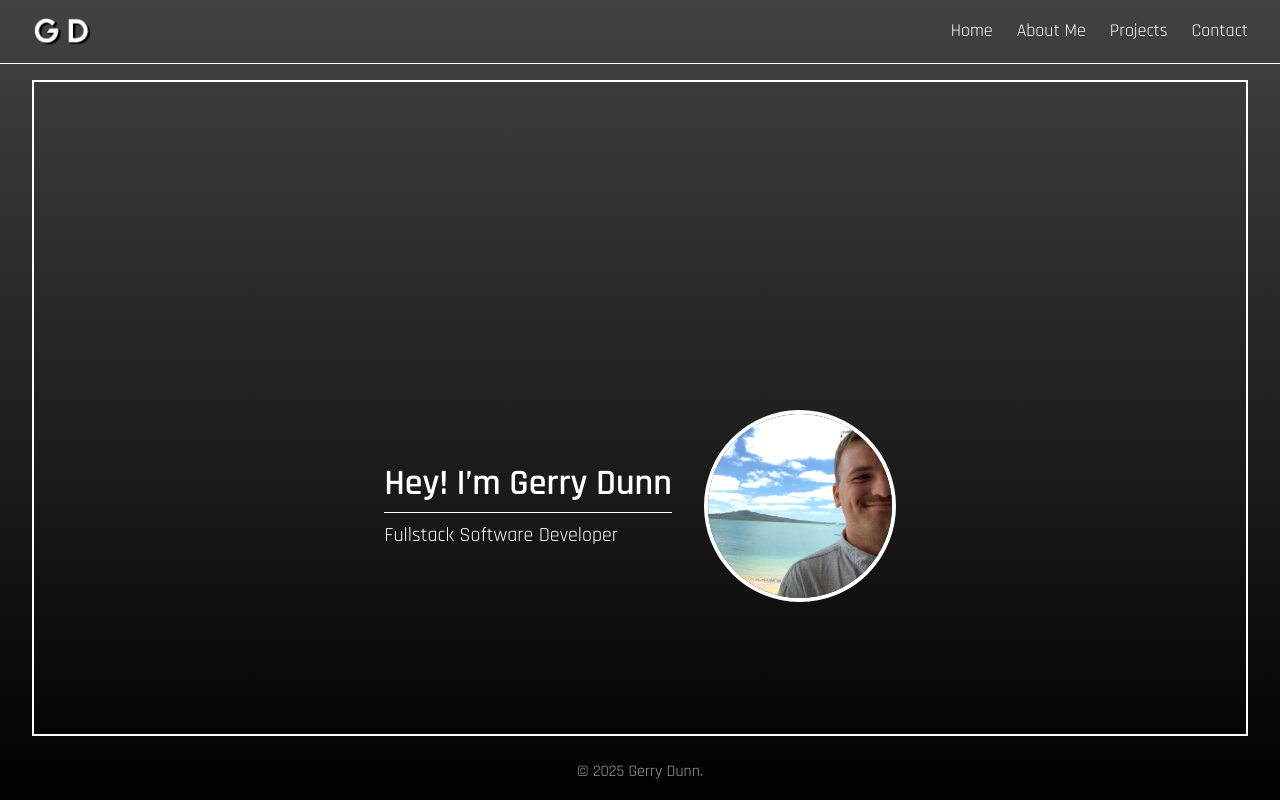
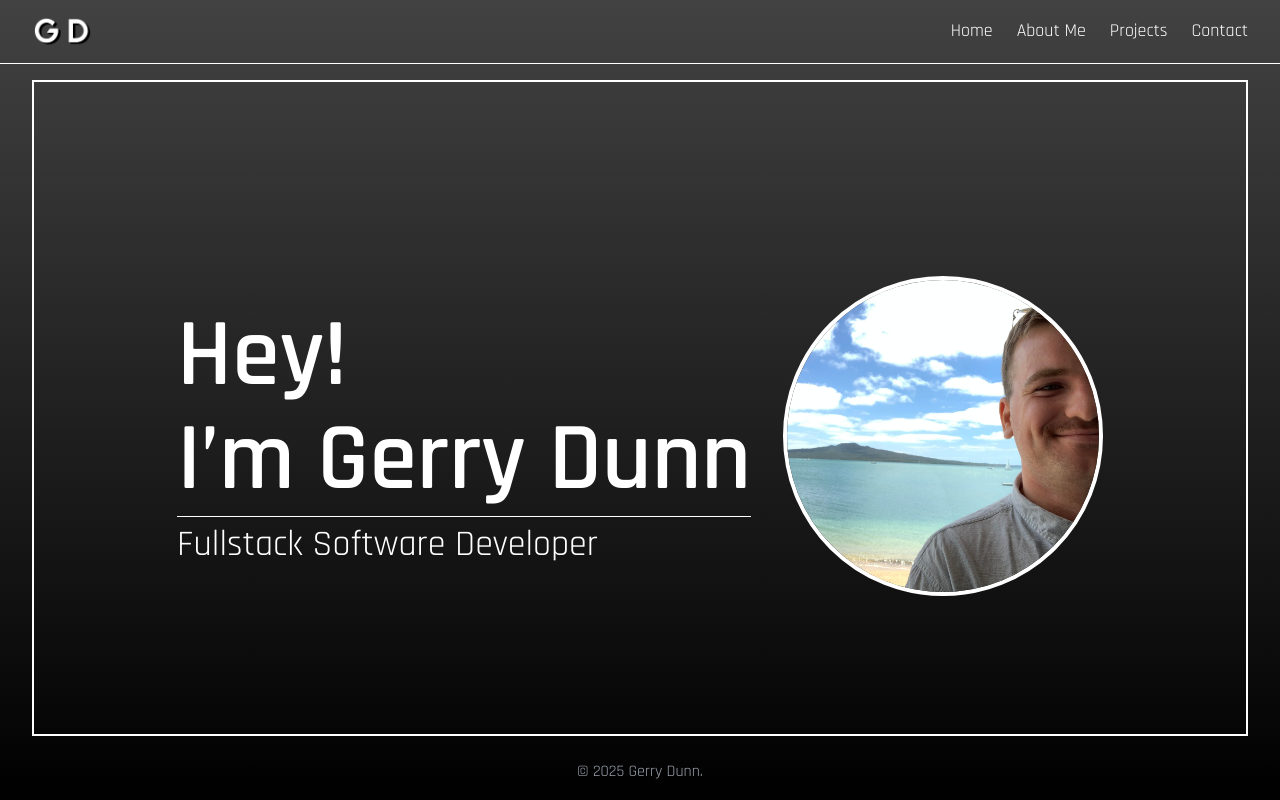
Before and after one commit to gerard-dunn-25/gerry-dunn-portfolio, a React (Vite) app: page / in a window 1280 px wide. Built offline with nearby package versions, Linux system fonts and the light colour scheme; grey boxes are pictures that could not be loaded.

Commit message:
tweaked spacing & styling while maintaining responsiveness

```diff
--- a/src/components/AboutMe.tsx
+++ b/src/components/AboutMe.tsx
@@ -2,10 +2,11 @@ import React, { JSX } from 'react'
 
 export default function AboutMe(): JSX.Element {
   return (
+    <div className="h-[calc(95vh-100px)] flex flex-col justify-between">
       <div>
         <div className="group">
           <img
-          className="w-[25%] mx-auto mb-4 transition-transform duration-300 ease-in-out group-hover:scale-105 group-hover:rotate-1 group-hover:animate-glow-pulse"
+            className="md:w-[25%] mx-auto pt-10 mb-4 transition-transform duration-300 ease-in-out group-hover:scale-105 group-hover:rotate-1 group-hover:animate-glow-pulse"
             src={'/TransparentCommissionGerrySplitFace.png'}
             alt="Gerry Dunn"
           />
@@ -14,11 +15,13 @@ export default function AboutMe(): JSX.Element {
         <h1 className="text-4xl font-bold text-center text-white">About Me</h1>
         <p className="text-xl text-center text-gray-400 max-w-2xl mx-auto mt-4">
           I’m Gerry, a creatively minded individual new to software development
-        and eager to dive into new and exciting opportunities. I have experience
-        in full stack development with a focus in front-end UI / UX. I tend to
-        think that people prefer to look at stuff that looks nice, so where
-        better to begin than with visual design.
+          and eager to dive into new and exciting opportunities. I have
+          experience in full stack development with a focus in front-end UI /
+          UX. I tend to think that people prefer to look at stuff that looks
+          nice, so where better to begin than with visual design.
         </p>
+      </div>
+
       <hr className="border-white w-1/2 mx-auto mb-4" />
     </div>
   )
--- a/src/components/Contact.tsx
+++ b/src/components/Contact.tsx
@@ -4,7 +4,7 @@ import { FaLinkedin, FaGithub } from 'react-icons/fa'
 
 export default function Contact(): JSX.Element {
   return (
-    <section className="text-center mt-12 text-white">
+    <section className="h-[calc(50vh-100px)] text-center mt-12 text-white">
       <h2 className="text-4xl font-bold text-center text-white pb-8">
         Contact Me
       </h2>
--- a/src/components/Home.tsx
+++ b/src/components/Home.tsx
@@ -28,18 +28,21 @@ import React, { JSX } from 'react'
 
 export default function Home(): JSX.Element {
   return (
-    <div className="h-screen flex flex-col justify-center relative overflow-hidden">
+    <div className="h-[calc(95vh-100px)] flex flex-col justify-center relative overflow-hidden">
       <section className="flex flex-col md:flex-row items-center justify-center gap-x-8 px-4">
         <div className="max-w-xl text-center md:text-left">
-          <h1 className="text-4xl font-bold mb-2">Hey! I’m Gerry Dunn</h1>
+          <h1 className="text-4xl md:text-8xl font-bold mb-2">Hey!</h1>
+          <h1 className="text-4xl md:text-8xl font-bold mb-2">
+            I’m Gerry Dunn
+          </h1>
           <hr className="border-white w-full mb-2" />
-          <p className="text-xl">Fullstack Software Developer</p>
+          <p className="text-xl md:text-4xl">Fullstack Software Developer</p>
         </div>
         <div className="mt-6 md:mt-0">
           <img
             src="/Gerry.jpg"
             alt="Gerry Dunn"
-            className="w-48 h-48 rounded-full border-4 border-white object-cover"
+            className="w-60 h-60 md:w-80 md:h-80 rounded-full border-4 border-white object-cover"
           />
         </div>
       </section>
--- a/src/components/Navbar.tsx
+++ b/src/components/Navbar.tsx
@@ -4,7 +4,7 @@ export default function Navbar(): JSX.Element {
   return (
     <nav className="flex justify-between items-center px-8 py-4 border-b border-white text-white">
       <img
-        className="w-[5%] hover:scale-110 transition-transform duration-200"
+        className="w-[15%] md:w-[5%] hover:scale-110 transition-transform duration-200"
         src="/GD-logo.png"
         alt="logo of initials for Gerry Dunn"
       />
--- a/src/components/Projects.tsx
+++ b/src/components/Projects.tsx
@@ -3,7 +3,7 @@ import React, { JSX } from 'react'
 export default function Projects(): JSX.Element {
   return (
     <>
-      <div>
+      <div className="h-[calc(95vh-100px)] flex flex-col ">
         <h1 className="text-4xl font-bold text-center text-white">Projects</h1>
         <div>
           <h1 className="text-4xl font-bold text-center text-white">
```
Lines whose indentation alone changed are shown as unchanged.
